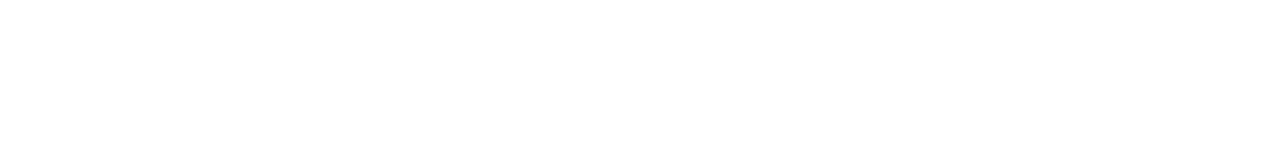
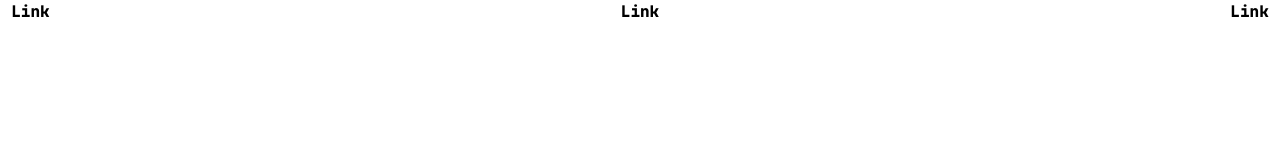
Before and after one commit to auilk/NEUNET, a React (Vite) app: page / in a window 1280 px wide. Shown: the top 160 px of the page. Built offline with nearby package versions, Linux system fonts and the light colour scheme.

Commit message:
Implement simple Navbar component and modify Navlink to support flexible alignment within it

```diff
--- a/src/App.jsx
+++ b/src/App.jsx
@@ -1,11 +1,16 @@
+import { Navbar } from "./components/Navbar";
 import Navlink from "./components/Navlink";
 
 function App()
 {
   return(
-    <div className="w-dvw h-dvh flex justify-center items-center gap-5">
-      <Navlink label="LINK" hide={true}></Navlink>
-    </div>
+    <header>
+      <Navbar>
+        <Navlink position="left"></Navlink>
+        <Navlink position="center"></Navlink>
+        <Navlink position="right"></Navlink>
+      </Navbar>
+    </header>
   );
 }
 
--- /dev/null
+++ b/src/components/Navbar.jsx
@@ -0,0 +1,43 @@
+import React, { createContext } from "react";
+
+const NavbarContext = createContext(false);
+
+function Navbar({ children, gap = "5px", padding = "1.25rem", borderWidth = "2px" })
+{
+    const leftElements = []
+    const centerElements = []
+    const rightElements = []
+
+    React.Children.forEach(children, (child) =>
+    {
+        if (!React.isValidElement(child)) return;
+
+        switch (child.props.position)
+        {
+            case "left":
+                leftElements.push(child)
+                break;
+            case "center":
+                centerElements.push(child);
+                break;
+            case "right":
+                rightElements.push(child);
+                break;
+            default:
+                centerElements.push(child);
+                break;
+        }
+    });
+
+    return(
+        <NavbarContext.Provider value={true}>
+            <nav className="flex">
+                <div className="flex justify-center items-center flex-[5%]">{leftElements}</div>
+                <div className="flex justify-center items-center flex-[95%]">{centerElements}</div>
+                <div className="flex justify-center items-center flex-[5%]">{rightElements}</div>
+            </nav>
+        </NavbarContext.Provider>
+    );
+}
+
+export { Navbar, NavbarContext };
--- a/src/components/Navlink.jsx
+++ b/src/components/Navlink.jsx
@@ -1,4 +1,5 @@
-import { useEffect, useRef, useState } from "react";
+import { useContext, useEffect, useRef, useState } from "react";
+import { NavbarContext } from "./Navbar"
 import TweenedText from "./TweenedText";
 
 /**
@@ -7,6 +8,7 @@
  *
  * @function Navlink
  * @param {Object} props - The properties object.
+ * @param {"left" | "center" | "right"} [props.position="center"] - Alignment of the link inside the Navbar component.
  * @param {string} props.to - The destination URL or path for the link.
  * @param {string} [props.label="Link"] - The text to display for the link.
  * @param {string} [props.fontSize="10rem"] - The CSS font size for the link text.
@@ -15,8 +17,11 @@
  * @param {number} [props.duration=1000] - Duration of the animation in milliseconds.
  * @returns {JSX.Element} A styled navigation link with hover animation.
  */
-function Navlink({ to ,label = "Link", fontSize = "10rem", font = "jetbrains-mono", hide = false, duration = 1000 })
+function Navlink({ position = "center", to ,label = "Link", fontSize = "1rem", font = "jetbrains-mono", hide = false, duration = 1000 })
 {
+    const context = useContext(NavbarContext);
+    if (!context) throw new Error("<NavLink> can only be used within <NavBar>.");
+
     const elementRef = useRef(null);
     const [height, setHeight] = useState(0);
 
@@ -28,16 +33,19 @@
     return(
         <a
             ref={elementRef}
-            className="font-black overflow-hidden relative cursor-pointer group"
+            className="font-black overflow-hidden relative cursor-pointer group block"
             style={{
                 width: `calc(${fontSize} * 3.1)`,
                 fontFamily: font,
                 fontSize: fontSize,
-                lineHeight: `calc(${fontSize} / 1.45)`
             }}
             href={to}
         >
-            <div className="opacity-0">{label}</div>
+            <div
+                className="opacity-0"
+            >
+                {label}
+            </div>
 
             <div
                 className="absolute top-0 left-1/2 -translate-x-1/2 flex justify-center items-center gap-0 transition-[gap] w-10 group-hover:gap-[var(--hover-gap)] pointer-events-none"
@@ -50,8 +58,8 @@
                     <TweenedText
                         key={index}
                         text={letter}
-                        startY={hide ? 0 : index % 2 === 0 ? height + height * 10 / 100 : -height - height * 10 / 100}
-                        targetY={hide ? index % 2 === 0 ? height + height * 10 / 100 : -height - height * 10 / 100 : 0}
+                        startY={hide ? 0 : index % 2 === 0 ? height : -height}
+                        targetY={hide ? index % 2 === 0 ? height : -height : 0}
                         duration={duration}
                     ></TweenedText>
                 ))}
```
